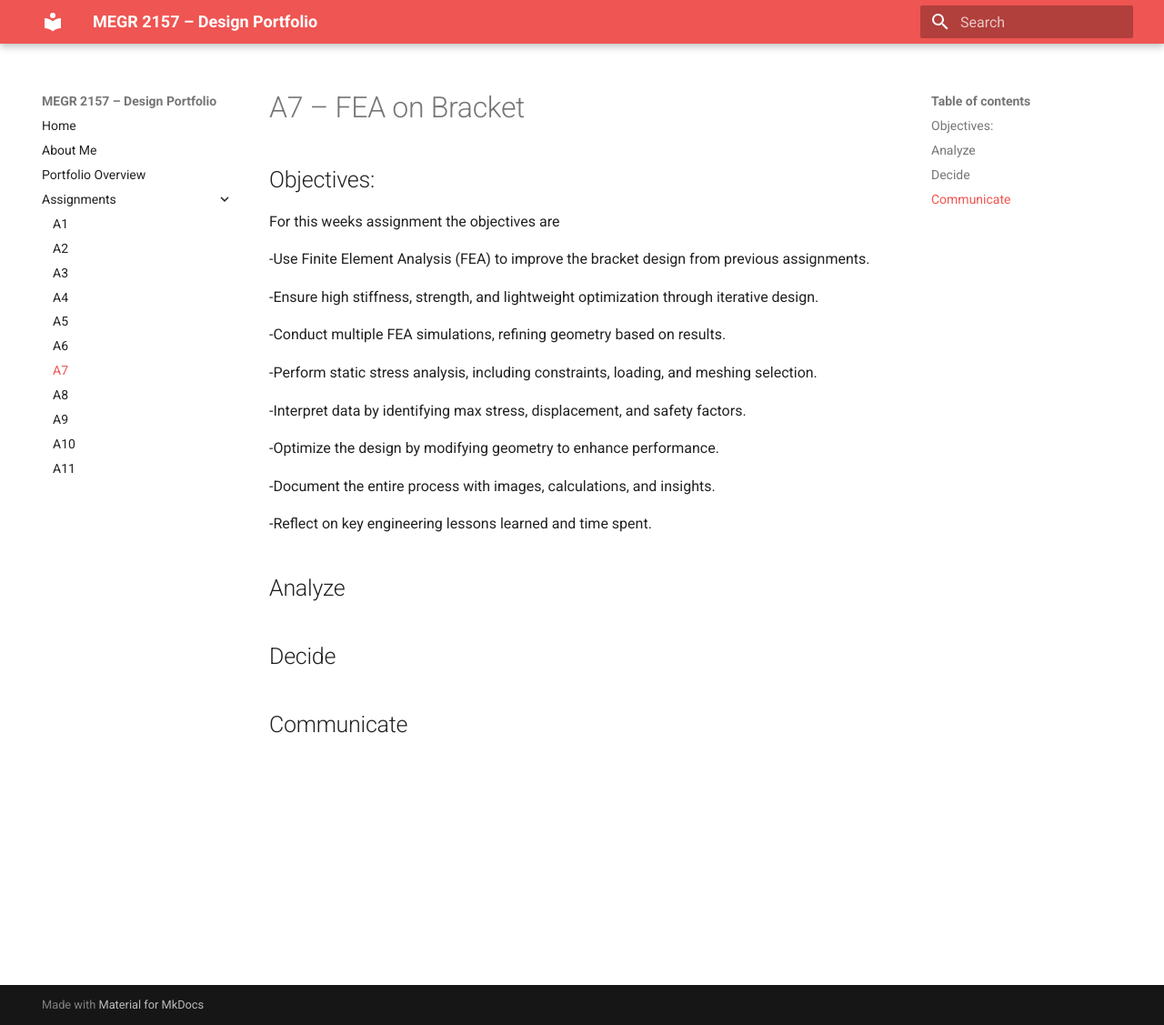
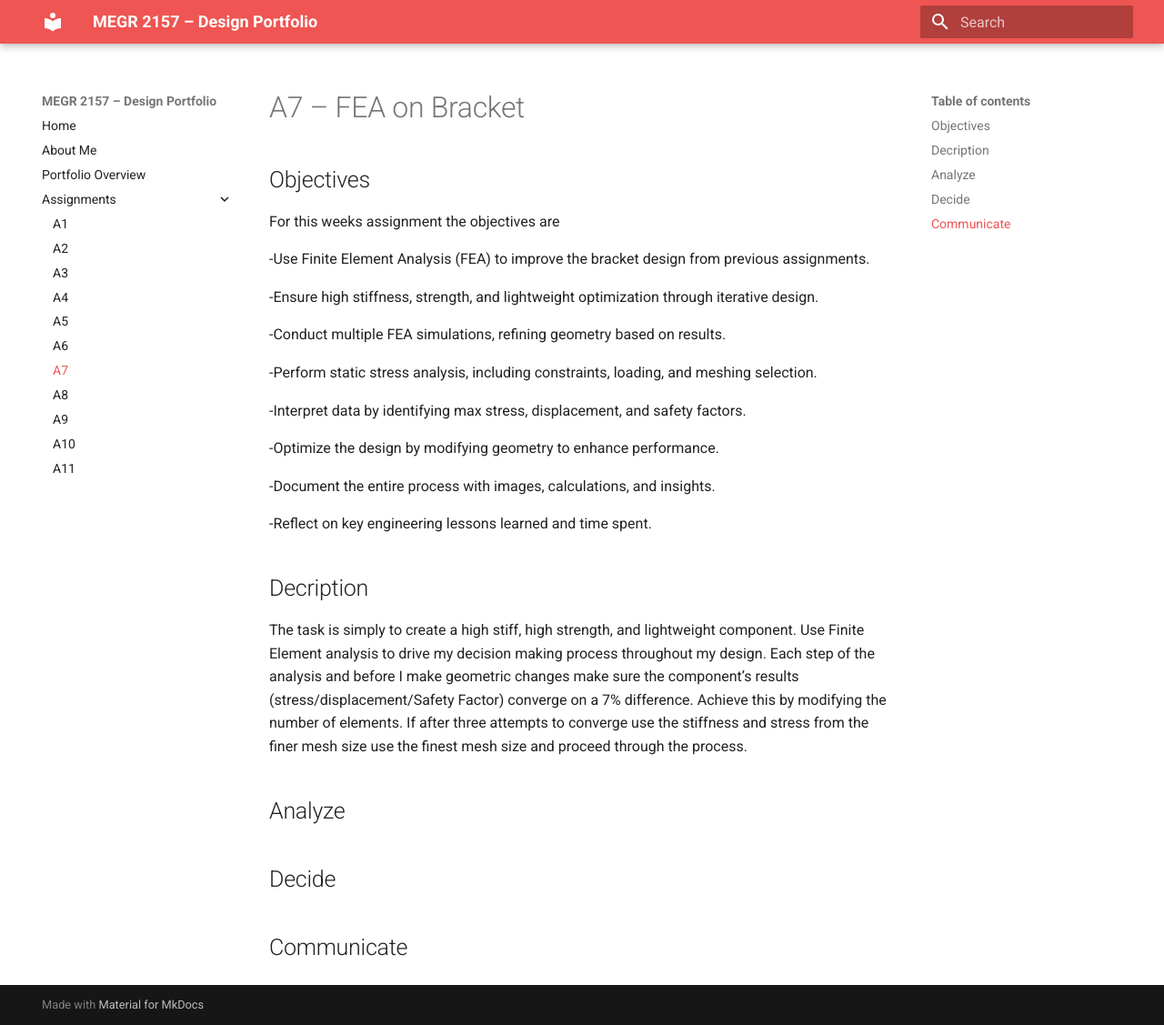
Before and after one commit to LeviElliott-ME/megr2157-portfolio, an MkDocs documentation site: the page built from docs/assignments/A07/index.md, in a window 1280 px wide and 1127 px high. Shown: the whole window at 91% size. Built offline with MkDocs 1.6.1 and Material for MkDocs 9.7.7, drawn with Linux system fonts in a browser that asks for light colours.

Commit message:
Update objectives and add description section
Added a new section for 'Description' outlining the task requirements and analysis process for the assignment.

```diff
--- a/docs/assignments/A07/index.md
+++ b/docs/assignments/A07/index.md
@@ -1,6 +1,6 @@
 # A7 – FEA on Bracket
 
-## Objectives:
+## Objectives
 For this weeks assignment the objectives are
 
 -Use Finite Element Analysis (FEA) to improve the bracket design from previous assignments.
@@ -19,6 +19,15 @@ For this weeks assignment the objectives are
 
 -Reflect on key engineering lessons learned and time spent.
 
+## Decription
+
+The task is simply to create a high stiff, high strength, and lightweight component. Use Finite Element analysis to drive my decision making process throughout my design. Each step of the analysis and before I make geometric changes make sure the component’s results (stress/displacement/Safety Factor) converge on a 7% difference. Achieve this by modifying the number of elements. If after three attempts to converge use the stiffness and stress from the finer mesh size use the finest mesh size and proceed through the process.
+
+
+
+
+
+
 
 
 ## Analyze
```
